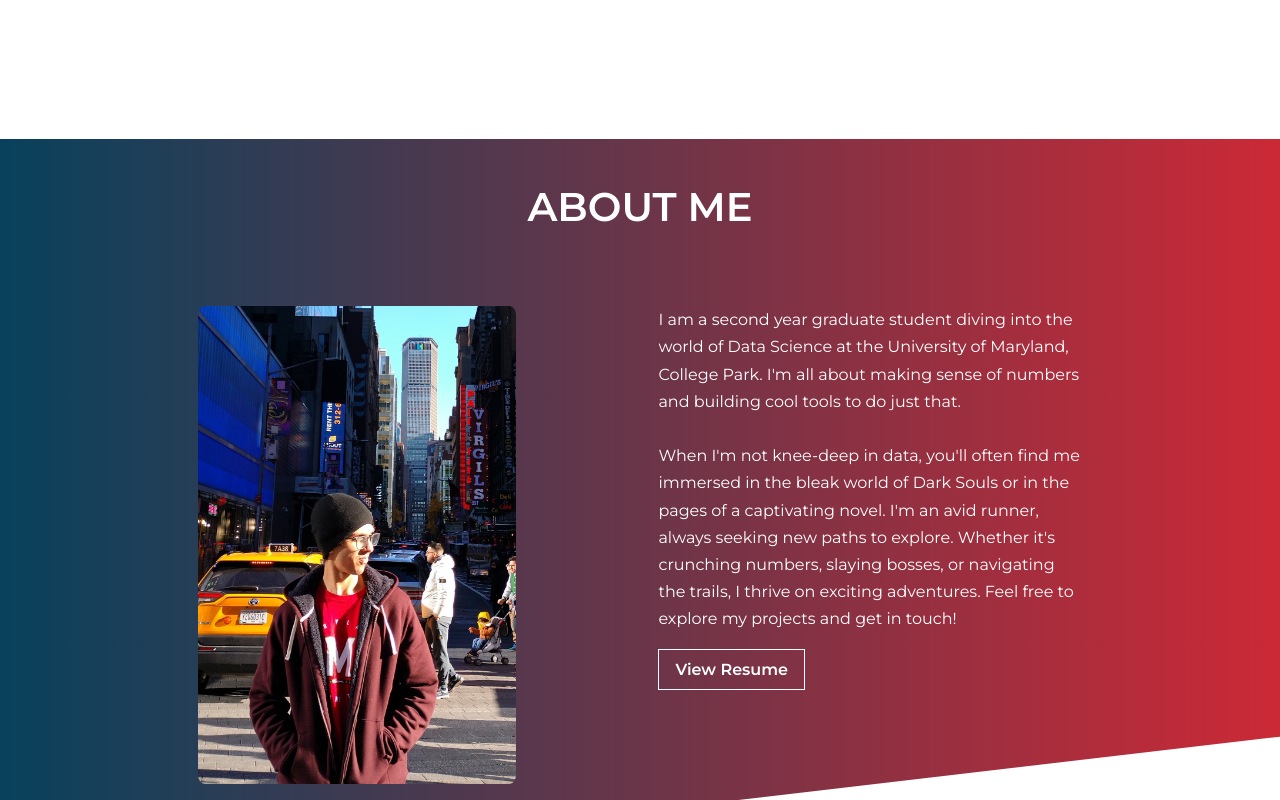
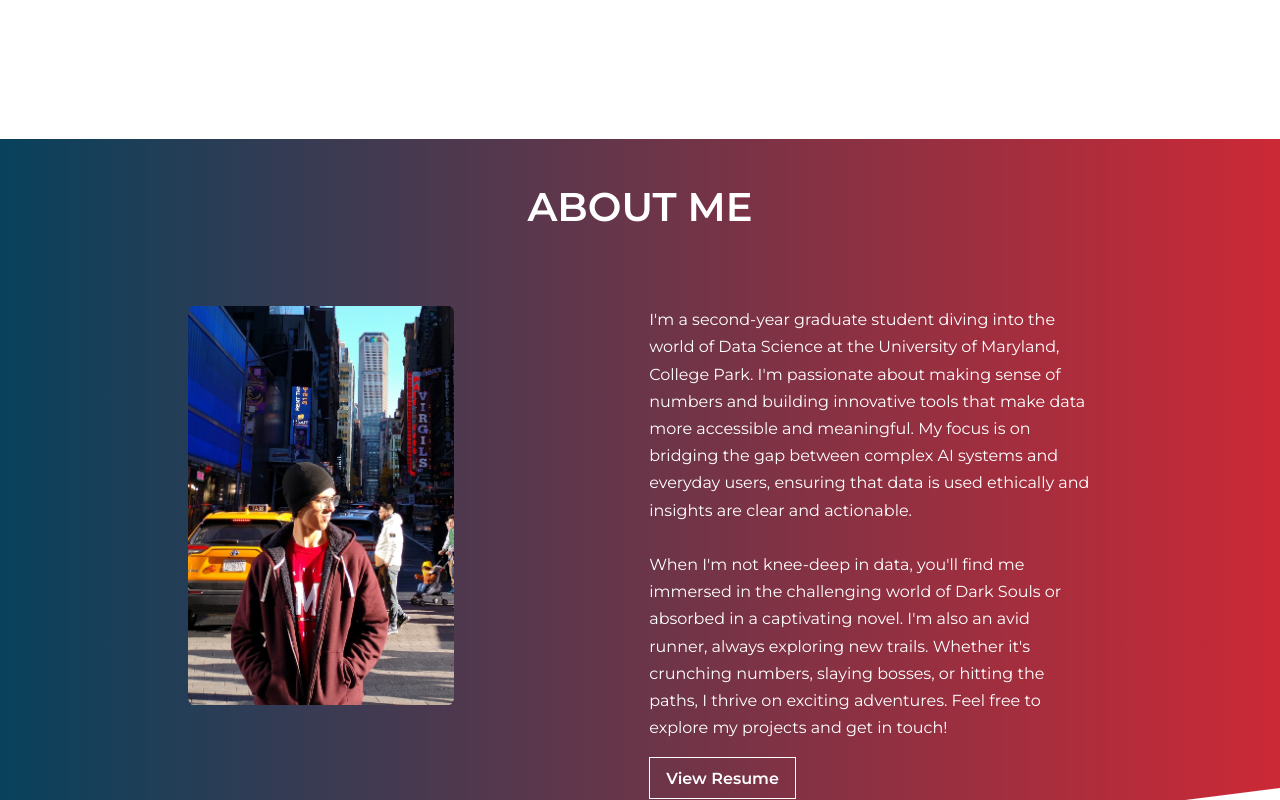
Before and after one commit to nchandur/portfolio, a React (Vite) app: page / in a window 1280 px wide. Shown: the part 720-1520 px from the top of the page. Built offline with nearby package versions, Linux system fonts and the light colour scheme.

Commit message:
latest update

```diff
--- a/src/assets/files/SkillsDetails.js
+++ b/src/assets/files/SkillsDetails.js
@@ -1,11 +1,11 @@
 const skills = [
   {
     title: "Data Science & Machine Learning",
-    content: ["SpaCy | Pytesseract | OpenCV | scikit-learn ", "Numpy | Pandas", "Matplotlib | Seaborn"]
+    content: ["SpaCy | NLTK", " Pytesseract | OpenCV | scikit-learn ", "Numpy | Pandas | PySpark", "Matplotlib | Seaborn"]
   },
   {
     title: "Cloud Computing & Data Engineering",
-    content: ["Git/GitHub", "Docker", "Amazon Web Services (AWS)", "Microsoft Azure", "Apache Spark/PySpark"]
+    content: ["Git/GitHub", "Docker", "Amazon Web Services (AWS) | Microsoft Azure"]
   },
   {
     title: "Database Management Systems",
--- a/src/components/About/About.css
+++ b/src/components/About/About.css
@@ -49,7 +49,7 @@ html {
     height: auto;
     background: linear-gradient(to right, #08415c, #cc2936);
     clip-path: polygon(0 0, 100% 0, 100% 80%, 0 100%);
-    padding: 3% 5% 8% 5%;
+    padding: 3% 5% 10% 5%;
 }
 
 .about-title {
@@ -71,7 +71,7 @@ html {
 
 .about-left {
     flex: 1;
-    margin: 0 2%;
+    margin: 0 1%;
     opacity: 0;
     animation: AboutSlideUp 1s ease-out forwards;
     animation-delay: 0.5s;
@@ -79,14 +79,14 @@ html {
 
 .about-left img {
 
-    width: 75%;
+    width: 60%;
     height: auto;
     border-radius: 2%;
 }
 
 .about-right {
     flex: 1;
-    margin: 0 2%;
+    margin: 0 1%;
     opacity: 0;
     animation: AboutSlideInLeft 1s ease-out forwards;
     animation-delay: 0.5s;
--- a/src/components/About/About.jsx
+++ b/src/components/About/About.jsx
@@ -14,9 +14,12 @@ const About = () => {
                 </div>
                 <div className="about-right">
                     <p>
-                        I am a second year graduate student diving into the world of Data Science at the University of Maryland, College Park. I'm all about making sense of numbers and building cool tools to do just that.
-                        <br /> <br />
-                        When I'm not knee-deep in data, you'll often find me immersed in the bleak world of Dark Souls or in the pages of a captivating novel. I'm an avid runner, always seeking new paths to explore. Whether it's crunching numbers, slaying bosses, or navigating the trails, I thrive on exciting adventures. Feel free to explore my projects and get in touch!
+                    I'm a second-year graduate student diving into the world of Data Science at the University of Maryland, College Park. I'm passionate about making sense of numbers and building innovative tools that make data more accessible and meaningful. My focus is on bridging the gap between complex AI systems and everyday users, ensuring that data is used ethically and insights are clear and actionable.
+                    <br></br>
+                    <br></br>
+                    When I'm not knee-deep in data, you'll find me immersed in the challenging world of Dark Souls or absorbed in a captivating novel. I'm also an avid runner, always exploring new trails. Whether it's crunching numbers, slaying bosses, or hitting the paths, I thrive on exciting adventures.
+
+                    Feel free to explore my projects and get in touch!
                     </p>
                     <a href="Resume/Resume.html" target="_blank" rel="noopener noreferrer">
                         <ButtonDark text="View Resume" />
--- a/src/components/Contact/Contact.css
+++ b/src/components/Contact/Contact.css
@@ -36,7 +36,7 @@ html {
     height: auto;
     background: linear-gradient(to right, #08415c, #cc2936);
     clip-path: polygon(0 30%, 100% 0%, 100% 100%, 0 100%);
-    padding: 3% 5% 8% 5%;
+    padding: 3% 5% 10% 5%;
 }
 
 .contact h1 {
--- a/src/components/Education/Education.css
+++ b/src/components/Education/Education.css
@@ -3,7 +3,7 @@
     flex-direction: column;
     align-items: center;
     width: 100%;
-    padding: 3% 5% 8% 5%;
+    padding: 3% 5% 10% 5%;
 }
 
 .education h1 {
--- a/src/components/Education/Education.jsx
+++ b/src/components/Education/Education.jsx
@@ -33,11 +33,11 @@ const Education = () => {
                         </div>
                         {showMastersCoursework && (
                             <ListGroup variant="flush" className="coursework-list">
-                                <ListGroup.Item className="coursework-item">Probability and Statistics</ListGroup.Item>
-                                <ListGroup.Item className="coursework-item">Fundamentals of Machine Learning</ListGroup.Item>
+                                <ListGroup.Item className="coursework-item">Natural Language Processing</ListGroup.Item>
+                                <ListGroup.Item className="coursework-item">Computer Vision</ListGroup.Item>
+                                <ListGroup.Item className="coursework-item">Data Representation and Modeling</ListGroup.Item>
+                                <ListGroup.Item className="coursework-item">Communication in Data Science & Analytics</ListGroup.Item>
                                 <ListGroup.Item className="coursework-item">Algorithms of Data Science</ListGroup.Item>
-                                <ListGroup.Item className="coursework-item">Data Representation and Modeling</ListGroup.Item>
-                                <ListGroup.Item className="coursework-item">Computer Vision</ListGroup.Item>
                             </ListGroup>
                         )}
                     </div>
--- a/src/components/Professional/Professional.css
+++ b/src/components/Professional/Professional.css
@@ -58,7 +58,7 @@ html {
     align-items: center;
     width: 100%;
     height: auto;
-    padding: 3% 5% 8% 5%;
+    padding: 3% 5% 10% 5%;
 
 }
 
--- a/src/components/Projects/Projects.css
+++ b/src/components/Projects/Projects.css
@@ -1,120 +1,3 @@
-/* @keyframes ProjectSlideLeft {
-    from {
-        transform: translateX(-5%);
-        opacity: 0;
-    }
-
-    to {
-        transform: translateX(0%);
-        opacity: 1;
-    }
-}
-
-@keyframes ProjectSlideRight {
-    from {
-        transform: translateX(2%);
-        opacity: 0;
-    }
-
-    to {
-        transform: translateX(0%);
-        opacity: 1;
-    }
-}
-
-@keyframes ProjectSlideUp {
-    from {
-        transform: translateY(-2%);
-        opacity: 0;
-    }
-
-    to {
-        transform: translateY(0%);
-        opacity: 1;
-    }
-}
-
-body,
-html {
-    margin: 0;
-    padding: 0;
-    height: 100%;
-}
-
-
-.projects {
-    display: flex;
-    flex-direction: column;
-    align-items: center;
-    width: 100%;
-    height: auto;
-    padding: 3% 5% 8% 5%;
-}
-
-.projects h1 {
-    font-size: 2.5rem;
-    font-weight: 600;
-    margin-bottom: 6%;
-    text-align: center;
-    opacity: 0;
-    color: #08415c;
-    animation: ProjectSlideUp 1s ease-out forwards;
-}
-
-.project-card {
-    display: flex;
-    width: 100%;
-    padding: 2rem;
-    margin: 2rem;
-    gap: 2rem;
-}
-
-.project-card-left {
-    flex: 1;
-    display: flex;
-    flex-direction: column;
-    justify-content: center;
-    align-items: center;
-    opacity: 0;
-    animation: ProjectSlideLeft 1s ease-out forwards;
-}
-
-.project-card img {
-    width: 100%;
-    height: 100%;
-    object-fit: cover;
-}
-
-.project-card-right {
-    flex: 3;
-    max-width: 40%;
-    padding: 2rem;
-    align-items: center;
-    justify-content: center;
-    opacity: 0;
-    animation: ProjectSlideRight 1s ease-out forwards;
-}
-
-.project-card-right-header {
-    display: flex;
-    justify-content: space-between;
-    align-items: baseline;
-}
-
-.project-card-right-header span {
-    font-size: 1rem;
-    color: #555;
-}
-
-.project-card h3 {
-    font-weight: 600;
-}
-
-.project-card p {
-    padding-top: 1rem;
-    padding-bottom: 1rem;
-} */
-
 @keyframes ProjectSlideLeft {
     from {
         transform: translateX(-5%);
@@ -164,7 +47,7 @@ html {
     align-items: center;
     width: 100%;
     height: auto;
-    padding: 3% 5% 8% 5%;
+    padding: 3% 5% 10% 5%;
 }
 
 .projects h1 {
--- a/src/components/Skills/Skills.css
+++ b/src/components/Skills/Skills.css
@@ -38,13 +38,12 @@
     display: flex;
     flex-direction: column;
     align-items: center;
-    padding: 0% 5% 0% 5%;
+    padding: 3% 5% 10% 5%;
 }
 
 .skills h1 {
     font-size: 2.5rem;
     font-weight: 600;
-    /* margin-bottom: 3.5rem; */
     margin-top: 3.5rem;
     text-align: center;
     opacity: 0;
```
